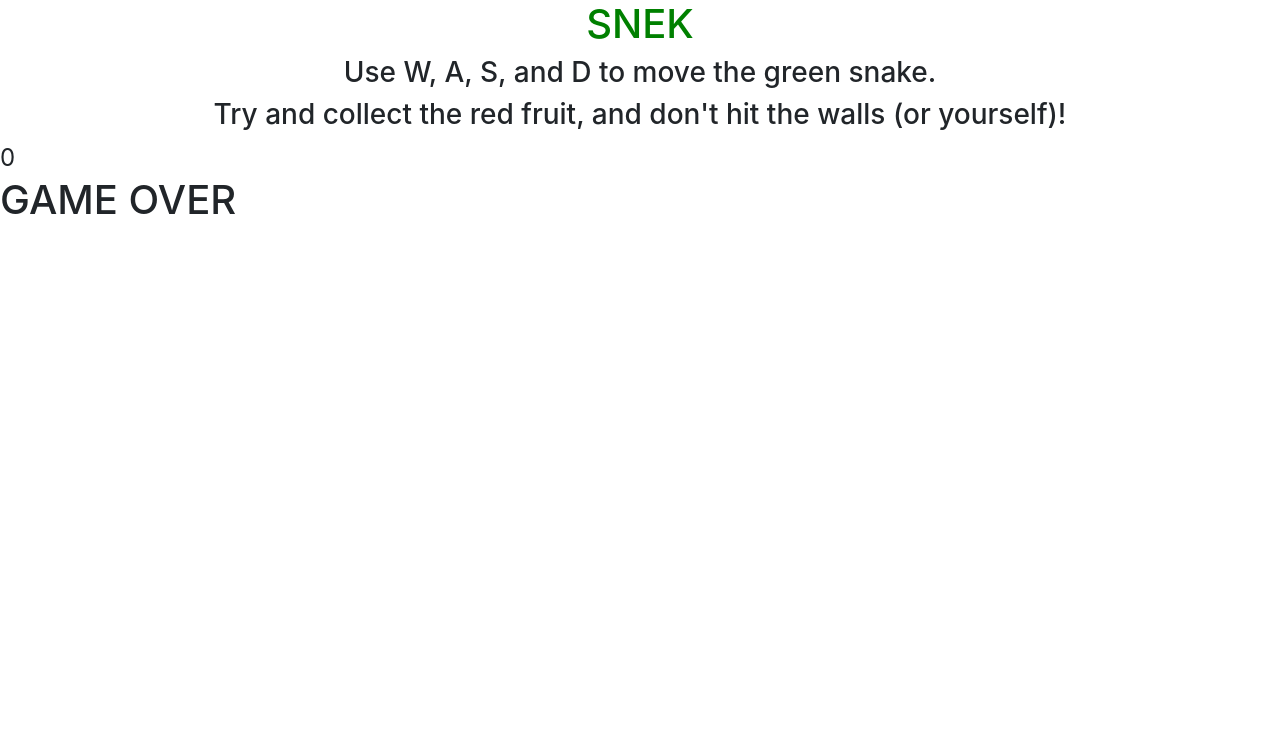
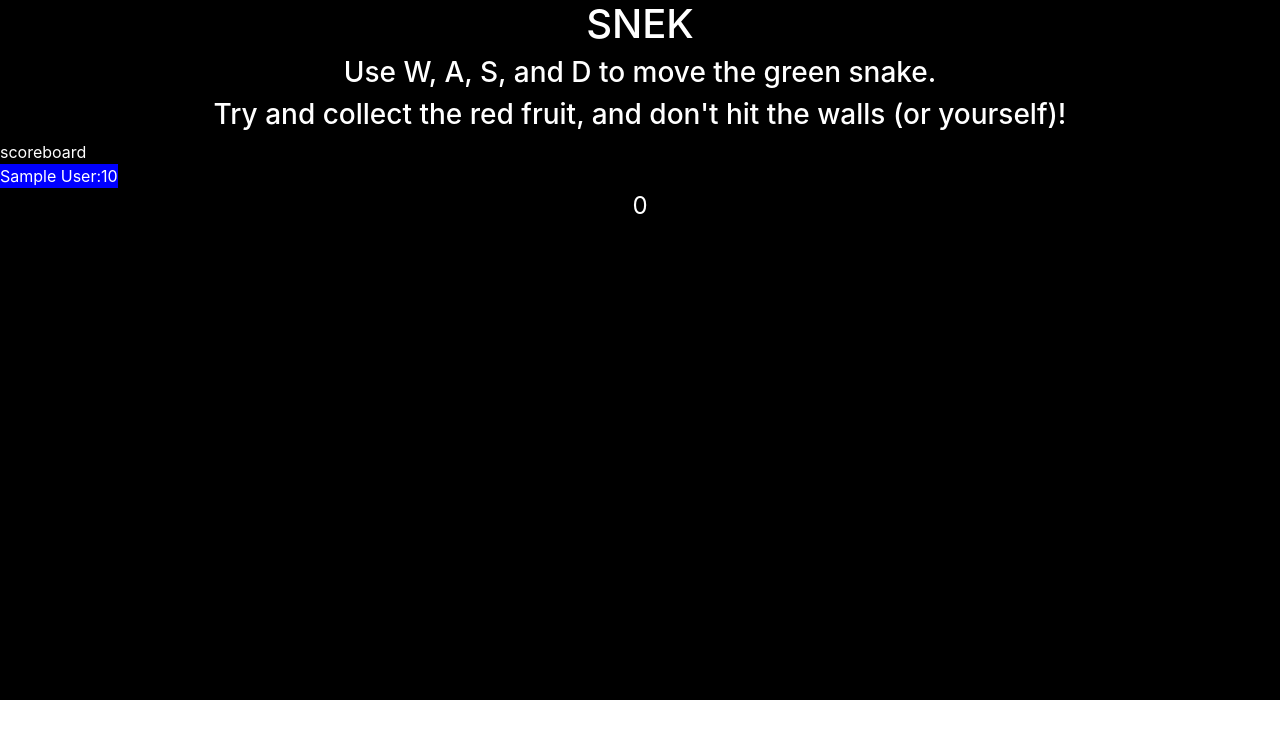
Before and after one commit to DeeterCesler/snake, a Flask app: page / in a window 1280 px wide. Shown: the top 739 px of the page. Run offline with Flask 2, Linux system fonts and the light colour scheme; tables that the repository leaves empty or names only in its code hold one stand-in row (values such as "Sample post"); some libraries are stand-ins or nearby versions.

Commit message:
flask pulls saved scores from MySQL

```diff
--- a/app.py
+++ b/app.py
@@ -1,9 +1,25 @@
-from flask import Flask, render_template
+from flask import Flask, render_template, jsonify
+from flaskext.mysql import MySQL
+
+mysql = MySQL()
 app = Flask(__name__)
+
+app.config['MYSQL_DATABASE_USER'] = 'root'
+app.config['MYSQL_DATABASE_PASSWORD'] = '0vB!Metzger'
+app.config['MYSQL_DATABASE_DB'] = 'snakeGame'
+app.config['MYSQL_DATABASE_HOST'] = 'localhost'
+mysql.init_app(app)
 
 @app.route("/")
 def index():
     return render_template("index.html")
+
+@app.route("/scoreboard")
+def scores():
+    cur = mysql.connect().cursor()
+    cur.execute('''SELECT name, score FROM userScore''')
+    rv = cur.fetchall()
+    return jsonify(rv)
 
 # tasks = [
 #     {
@@ -28,13 +44,6 @@ def index():
 # def get_task(num):
 #     return jsonify({'tasks': tasks[num]})
 
-@app.route("/hello")
-def hello():
-    return "Hello World!"
-
-@app.route("/members")
-def members():
-    return "Members"
 
 @app.route("/members/<string:name>/")
 def getMember(name):
--- a/static/app.js
+++ b/static/app.js
@@ -1,4 +1,24 @@
 // set up a grid system (10x10)
+
+let allScores;
+
+$.ajax({
+    type: "GET",
+    dataType: "json",
+    url: "/scoreboard",
+    success: function(data){
+        allScores = data;
+        for(let i=0; i<allScores.length; i++){
+            console.log(allScores[i])
+            $(".scoreboard").append(`<tr class="score-row" id='score-row-${i}'></tr>`)
+            $(`#score-row-${i}`).append(`<td class="score-cell">${allScores[i][0]}: </td>`)
+            $(`#score-row-${i}`).append(`<td class="score-cell">${allScores[i][1]}</td>`)
+        }
+    },
+    error: function(){
+        alert(data)
+    }
+});
 
 
 
@@ -7,7 +27,7 @@ const buildGrid = (height, width) => {
     maxWidth = width - 1;
     for(let i=0; i<height; i++){
         // building rows
-        $("table").append(`<tr id='row${i}'></tr`);
+        $(".grid").append(`<tr id='row${i}'></tr>`);
         for(let j=0; j<width; j++){
             // building columns in each row
             $(`#row${i}`).append(`<td id='row${i}column${j}'></td>`);
@@ -25,7 +45,7 @@ let maxWidth;
 buildGrid(20,20);
 
 let score = 0;
-$("body").append(`<div class='score'>${score}</div>`)
+$(".wrapper").append(`<div class='text-center score'>${score}</div>`)
 
 let snakeRow = 0;
 let snakeColumn = 2;
@@ -76,7 +96,6 @@ const controls = () => {
                 nextDirection = "down";
             }
         }
-        console.log(newPosition);
     })
 }
 
@@ -126,10 +145,8 @@ const movement = () => {
         $(".snake-body").remove();
         for(let i=snakeLength-1; i>0; i--){
             $(`${snakeBodyLocation[i]} .holder`).append("<div class='snake-body'></div>");
-            console.log(lastPosition)
         }
         lastDirection = nextDirection;
-        console.log(newPosition)
         scoreCounter();
     }, 100);
 }
@@ -143,8 +160,8 @@ fruitPosition = $("#fruit").parent().parent().attr("id");
 
 const gameOver = () => {
     if(hackySolutionBecauseIHateClearInterval === 0){
-        $("table").remove();
-        $("body").append("<h1>GAME OVER</h1>")
+        $(".grid").remove();
+        $("#wrapper").append("<h1>GAME OVER</h1>")
     }
     hackySolutionBecauseIHateClearInterval++;
 }
@@ -162,6 +179,7 @@ const newFruitPosition = () => {
         }
     })
     if("#" + fruitPosition === newPosition){
+        $("#fruit").remove();
         newFruitPosition();
     }
     else {$(`#${fruitPosition} .holder`).append("<div id='fruit'></div>")}
--- a/static/main.css
+++ b/static/main.css
@@ -1,9 +1,7 @@
-body {
-    background-color: black
-}
-
-.special{
-    color:green
+.wrapper {
+    background-color: black;
+    color: white;
+    height: 700px;
 }
 
 table {
@@ -51,3 +49,7 @@ tr {
 .score {
     font-size: 1.5em;
 }
+
+.score-cell{
+    margin-right: 10px;
+}
--- a/templates/index.html
+++ b/templates/index.html
@@ -4,11 +4,12 @@
     <meta charset="UTF-8">
     <meta name="viewport" content="width=device-width, initial-scale=1.0">
     <meta http-equiv="X-UA-Compatible" content="ie=edge">
-    <link href="../static/main.css" type="text/css" rel="stylesheet">
+    <link href="{{ url_for('static', filename='main.css') }}" type="text/css" rel="stylesheet">
     <link rel="stylesheet" href="https://stackpath.bootstrapcdn.com/bootstrap/4.1.3/css/bootstrap.min.css" integrity="sha384-MCw98/SFnGE8fJT3GXwEOngsV7Zt27NXFoaoApmYm81iuXoPkFOJwJ8ERdknLPMO" crossorigin="anonymous">
     <title>SNEK</title>
 </head>
 <body>
+    <div class="wrapper">
         <div style="text-align:center">
             <h1 class="special">SNEK</h1>
             <h3>Use W, A, S, and D to move the green snake.</h3>
@@ -17,13 +18,19 @@
         <div class="container">
             <div class="row">
                 <div class="col-4"></div>
-            <div class="col-4" style="text-align:center">
-                <table></table>
+                <div class="col-4 text-center">
+                    <table class="grid"></table>
                 </div>
                 <div class="col-4"></div>
             </div>
         </div>
+        <div class="scoreboard">
+            scoreboard
+            <table>
+            </table>
+        </div>
+    </div>
     <script src="https://ajax.googleapis.com/ajax/libs/jquery/3.1.1/jquery.min.js"></script>
-    <script src="../static/app.js"></script>
+    <script src="{{ url_for('static', filename='app.js') }}"></script>
 </body>
 </html>
```
Lines whose indentation alone changed are shown as unchanged.
